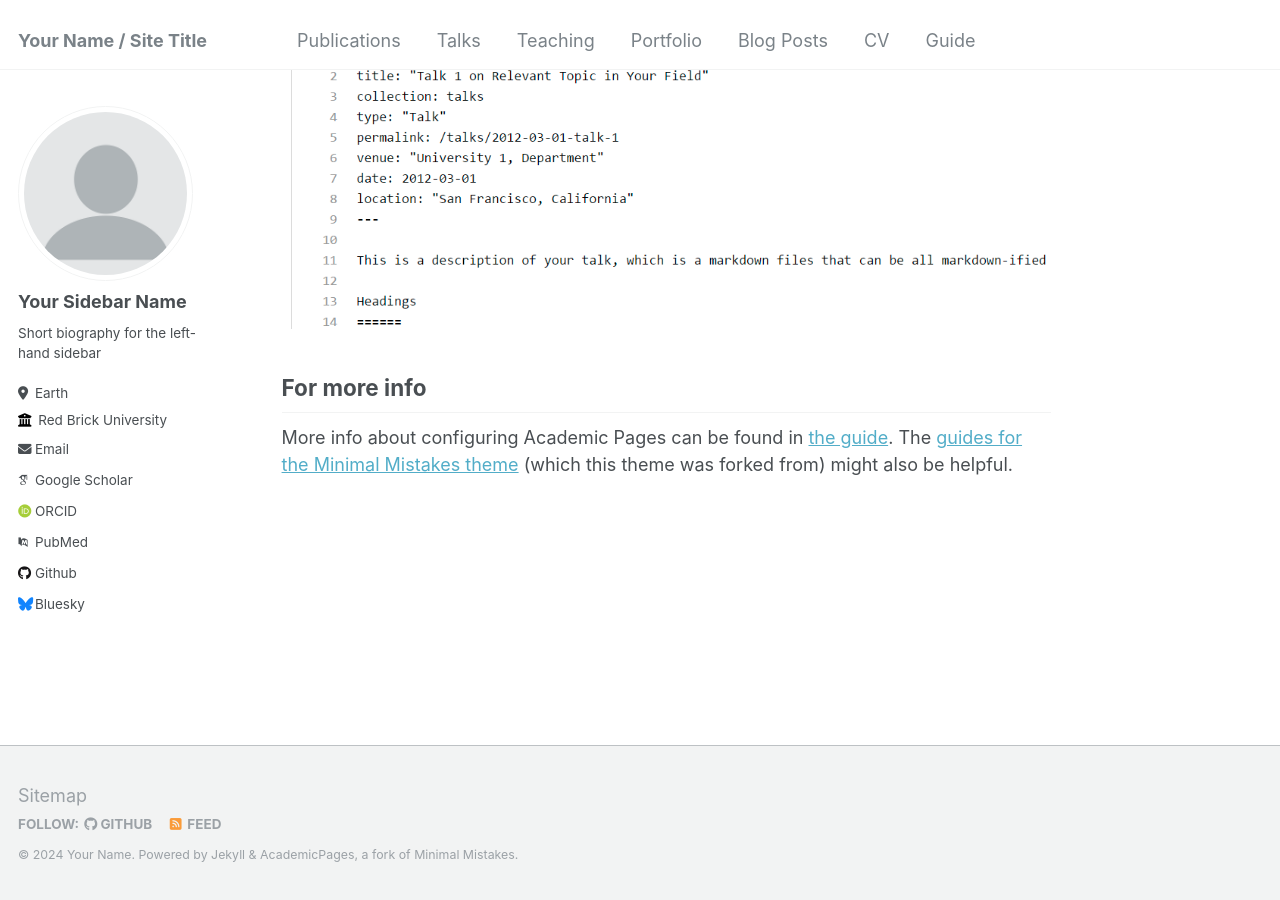
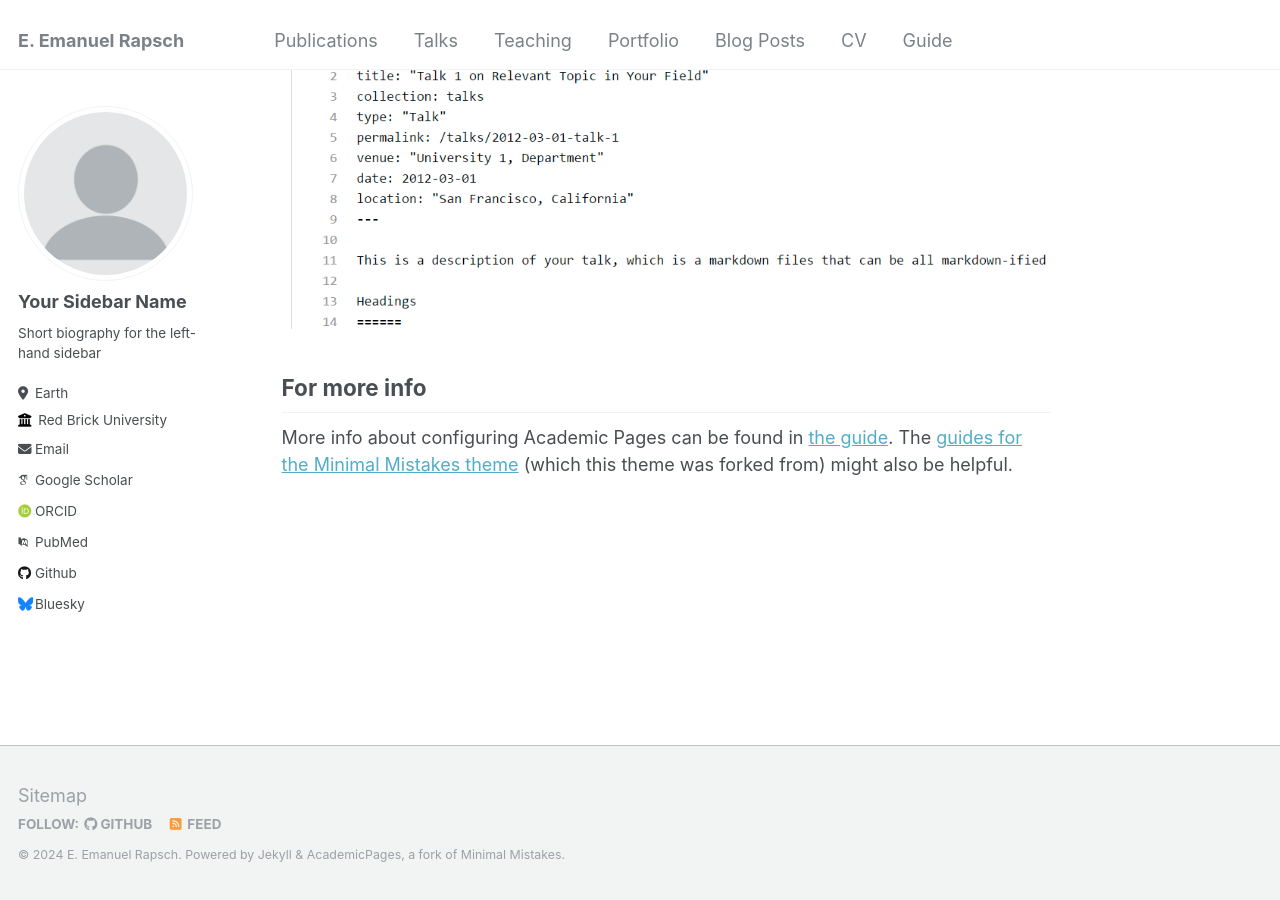
Before and after one commit to erapsch/erapsch.github.io, a Jekyll site: the page built from _pages/about.md, in a window 1280 px wide and 900 px high, scrolled down 2660 px. Built offline with Jekyll 4.4.1, drawn with Linux system fonts in a browser that asks for light colours; some web fonts are replaced.

Commit message:
Update name in _config.yml

```diff
--- a/_config.yml
+++ b/_config.yml
@@ -8,9 +8,9 @@
 
 # Basic Site Settings
 locale                   : "en-US"
-title                    : "Your Name / Site Title"
+title                    : "E. Emanuel Rapsch"
 title_separator          : "-"
-name                     : &name "Your Name"
+name                     : &name "E. Emanuel Rapsch"
 description              : &description "personal description"
 url                      : https://academicpages.github.io # the base hostname & protocol for your site e.g. "https://mmistakes.github.io"
 baseurl                  : "" # the subpath of your site, e.g. "/blog"
```
